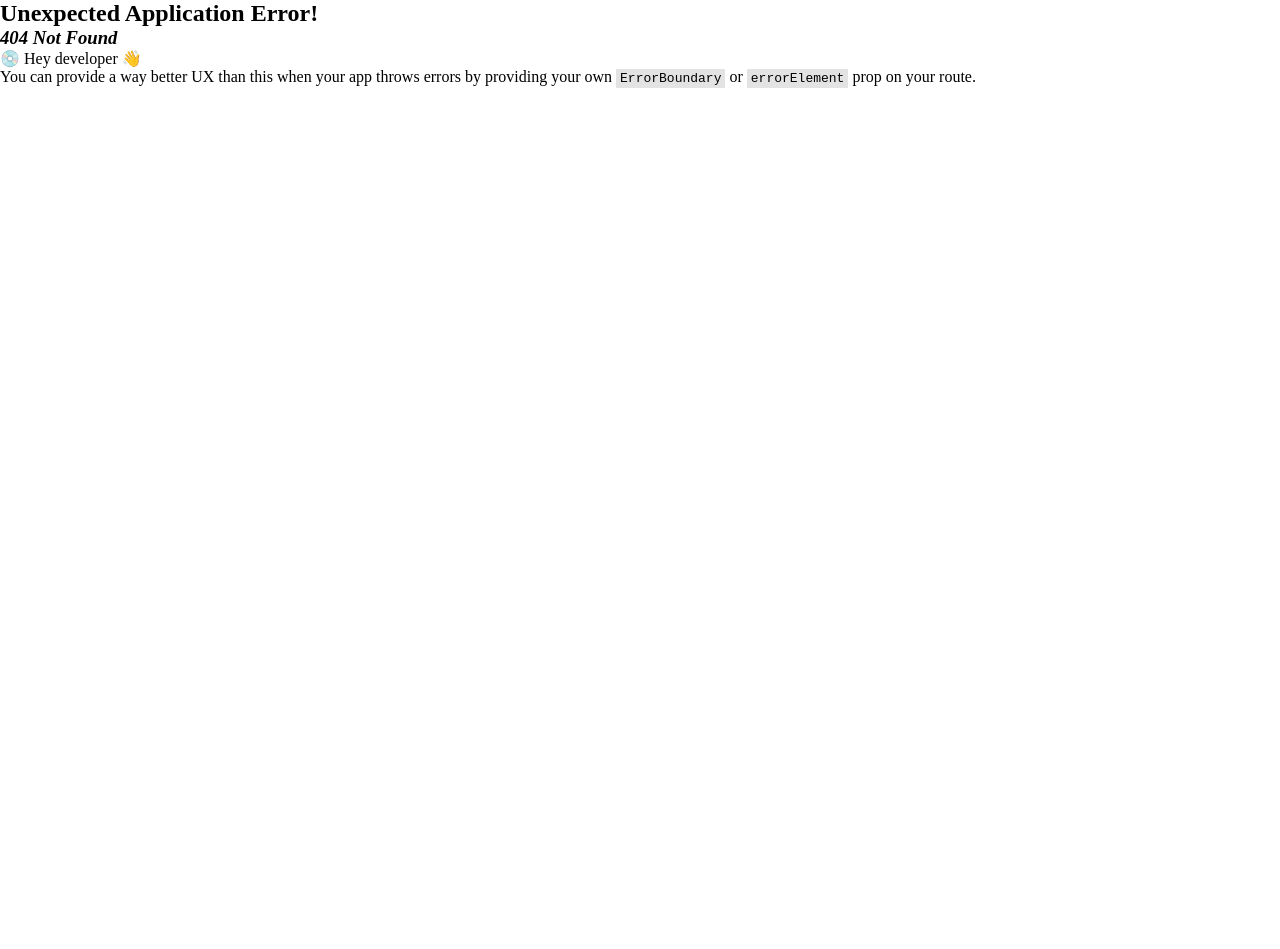
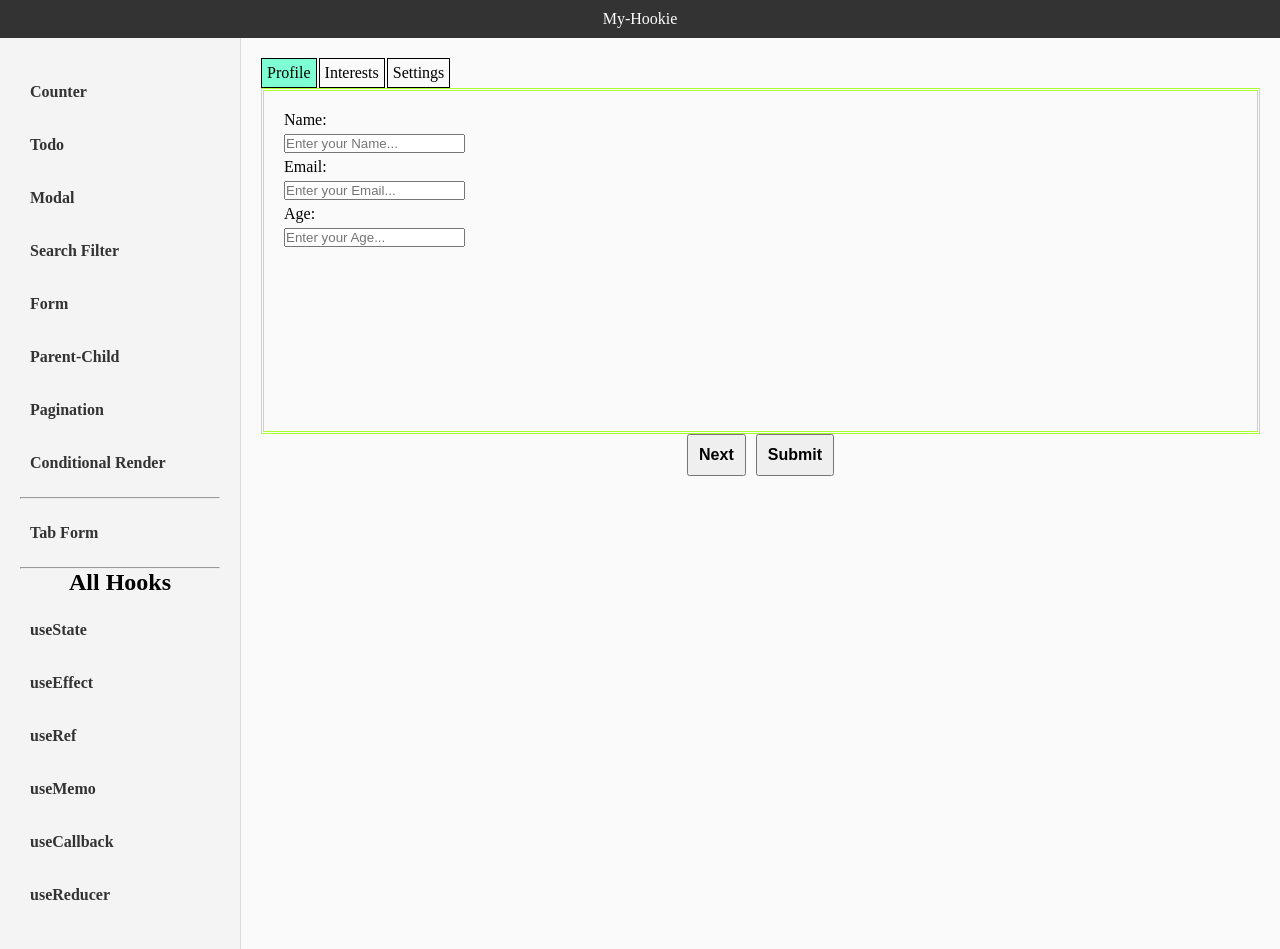
Before and after one commit to nityapriya-sahu/my-hookie, a React (Vite) app: page /tab-form in a window 1280 px wide. Before the commit this address had no page. Before the commit the page ends 800 px from the top, so only its background shows below. Built offline with nearby package versions, Linux system fonts and the light colour scheme.

Commit message:
Tab Form with Validation complete

```diff
--- a/src/components/All Hooks/styles.css
+++ b/src/components/All Hooks/styles.css
@@ -109,3 +109,43 @@
 .active {
   background-color: bisque;
 }
+/* ======================== */
+
+.tab_container {
+  display: flex;
+  gap: 2px;
+}
+.each_tab {
+  border: 1px solid black;
+  padding: 5px;
+  cursor: pointer;
+}
+.active_tab {
+  background-color: aquamarine;
+}
+.tab_body {
+  display: flex;
+  border: 3px double greenyellow;
+  padding: 20px;
+  height: 300px;
+}
+.profile_container {
+  display: flex;
+  flex-direction: column;
+  gap: 5px;
+}
+.tab_button_container {
+  display: flex;
+  justify-content: center;
+  gap: 10px;
+}
+.tab_btn {
+  padding: 10px;
+  font-weight: 600;
+  font-size: medium;
+  cursor: pointer;
+}
+.error_msg {
+  color: red;
+  font-weight: 600;
+}
--- a/src/components/MasterLayout/MasterLayout.jsx
+++ b/src/components/MasterLayout/MasterLayout.jsx
@@ -34,6 +34,10 @@ const MasterLayout = () => {
               <Link to="/conditional-render">Conditional Render</Link>
             </li>
             <hr />
+            <li>
+              <Link to="/tab-form">Tab Form</Link>
+            </li>
+            <hr />
             <h2 style={{ textAlign: "center" }}>All Hooks</h2>
             <li>
               <Link to="/use-state">useState</Link>
--- /dev/null
+++ b/src/components/TabForm/Interests.jsx
@@ -0,0 +1,54 @@
+import React from "react";
+
+const Interests = ({ data, setData, errors }) => {
+  const { interests } = data;
+
+  const handleChange = (e) => {
+    setData((prevState) => ({
+      ...prevState,
+      interests: e.target.checked
+        ? [...prevState.interests, e.target.name]
+        : prevState.interests.filter((i) => i !== e.target.name),
+    }));
+  };
+  return (
+    <div>
+      <div>
+        <label>
+          <input
+            type="checkbox"
+            name="coding"
+            checked={interests.includes("coding")}
+            onChange={handleChange}
+          />
+          Coding
+        </label>
+      </div>
+      <div>
+        <label>
+          <input
+            type="checkbox"
+            name="football"
+            checked={interests.includes("football")}
+            onChange={handleChange}
+          />
+          Football
+        </label>
+      </div>
+      <div>
+        <label>
+          <input
+            type="checkbox"
+            name="drawing"
+            checked={interests.includes("drawing")}
+            onChange={handleChange}
+          />
+          Drawing
+        </label>
+      </div>
+      {errors.interests && <div className="error_msg">{errors.interests}</div>}
+    </div>
+  );
+};
+
+export default Interests;
--- /dev/null
+++ b/src/components/TabForm/Profile.jsx
@@ -0,0 +1,44 @@
+import React from "react";
+
+const Profile = ({ data, setData, errors }) => {
+  //   console.log(data);
+  const { name, email, age } = data;
+
+  const handleChange = (e, item) => {
+    setData((prevState) => ({
+      ...prevState,
+      [item]: e.target.value,
+    }));
+  };
+  return (
+    <div className="profile_container">
+      <label>Name: </label>
+      <input
+        type="text"
+        placeholder="Enter your Name..."
+        value={name}
+        onChange={(e) => handleChange(e, "name")}
+      />
+      {errors.name && <div className="error_msg">{errors.name}</div>}
+      <label>Email: </label>
+      <input
+        type="email"
+        placeholder="Enter your Email..."
+        value={email}
+        onChange={(e) => handleChange(e, "email")}
+      />
+      {errors.email && <div className="error_msg">{errors.email}</div>}
+
+      <label>Age: </label>
+      <input
+        type="number"
+        placeholder="Enter your Age..."
+        value={age}
+        onChange={(e) => handleChange(e, "age")}
+      />
+      {errors.age && <div className="error_msg">{errors.age}</div>}
+    </div>
+  );
+};
+
+export default Profile;
--- /dev/null
+++ b/src/components/TabForm/Setting.jsx
@@ -0,0 +1,37 @@
+import React from "react";
+
+const Setting = ({ data, setData }) => {
+  const { theme } = data;
+
+  const handleChange = (e) => {
+    setData((prevState) => ({ ...prevState, theme: e.target.value }));
+  };
+  return (
+    <div>
+      <div>
+        <label>
+          <input
+            type="radio"
+            name="dark"
+            checked={theme === "dark"}
+            onChange={handleChange}
+          />
+          Dark
+        </label>
+      </div>
+      <div>
+        <label>
+          <input
+            type="radio"
+            name="light"
+            checked={theme === "light"}
+            onChange={handleChange}
+          />
+          Light
+        </label>
+      </div>
+    </div>
+  );
+};
+
+export default Setting;
--- /dev/null
+++ b/src/components/TabForm/TabForm.jsx
@@ -0,0 +1,112 @@
+import React, { useState } from "react";
+import Profile from "./Profile";
+import Interests from "./Interests";
+import Setting from "./Setting";
+
+const TabForm = () => {
+  //Keep the data on central place which is this tab. it helps to easily maintain data.
+  const [data, setData] = useState({
+    name: "",
+    email: "",
+    age: "",
+    interests: ["coding", "football", "drawing"],
+    theme: "dark",
+  });
+
+  //Handle errors
+  const [errors, setErrors] = useState({});
+  //creatre a state who is track which tab is active now.
+  const [activeTab, setActiveTab] = useState(0);
+  const tabs = [
+    {
+      name: "Profile",
+      component: Profile,
+      validate: () => {
+        const err = {};
+        if (!data.name || data.name.length < 2) {
+          err.name = "Name is not valid";
+        }
+        if (!data.age || data.age < 18) {
+          err.age = "Age is not valid";
+        }
+        if (!data.email || data.email.length < 2) {
+          err.email = "Email is not valid";
+        }
+
+        setErrors(err);
+        return err.name || err.age || err.email ? false : true;
+      },
+    },
+    {
+      name: "Interests",
+      component: Interests,
+      validate: () => {
+        const err = {};
+        if (data.interests.length < 1) {
+          err.interests = "Select atleast one interests";
+        }
+        setErrors(err);
+        return err.interests ? false : true;
+      },
+    },
+    {
+      name: "Settings",
+      component: Setting,
+      validate: () => {
+        return true;
+      },
+    },
+  ];
+
+  const ActiveTabComponent = tabs[activeTab].component;
+
+  const handleBackClick = () => {
+    if (tabs[activeTab].validate()) {
+      setActiveTab((prev) => prev - 1);
+    }
+  };
+  const handleNextClick = () => {
+    if (tabs[activeTab].validate()) {
+      setActiveTab((prev) => prev + 1);
+    }
+  };
+  const handleSubmitClick = () => {
+    //Make API call
+    console.log(data, "Data Saved");
+  };
+  return (
+    <div>
+      <div className="tab_container">
+        {tabs.map((tab, index) => (
+          <div
+            key={index}
+            className={`each_tab ${activeTab === index ? "active_tab" : ""}`}
+            onClick={() => tabs[activeTab].validate() && setActiveTab(index)}
+          >
+            {tab.name}
+          </div>
+        ))}
+      </div>
+      <div className="tab_body">
+        <ActiveTabComponent data={data} setData={setData} errors={errors} />
+      </div>
+      <div className="tab_button_container">
+        {activeTab > 0 && (
+          <button className="tab_btn" onClick={handleBackClick}>
+            Back
+          </button>
+        )}
+        {activeTab < tabs.length - 1 && (
+          <button className="tab_btn" onClick={handleNextClick}>
+            Next
+          </button>
+        )}
+        <button className="tab_btn" onClick={handleSubmitClick}>
+          Submit
+        </button>
+      </div>
+    </div>
+  );
+};
+
+export default TabForm;
--- a/src/main.jsx
+++ b/src/main.jsx
@@ -17,7 +17,8 @@ import PaginationDemo from "./components/PaginationDemo";
 import SearchFilter from "./components/SearchFilter";
 import ParentComp from "./components/ParentChildProps/ParentComp";
 import ConditionalRender from "./components/ConditionalRender";
-
+// ...............................
+import TabForm from "./components/TabForm/TabForm";
 // ...............................
 import UseStateComp from "./components/All Hooks/UseStateComp";
 import UseEffectComp from "./components/All Hooks/UseEffectComp";
@@ -49,6 +50,8 @@ const routers = createBrowserRouter([
       { path: "pagination", element: <PaginationDemo /> },
       { path: "conditional-render", element: <ConditionalRender /> },
       // .........................................
+      { path: "tab-form", element: <TabForm /> },
+      // .........................................
       { path: "use-state", element: <UseStateComp /> },
       { path: "use-effect", element: <UseEffectComp /> },
       { path: "use-ref", element: <UseRefComp /> },
```
